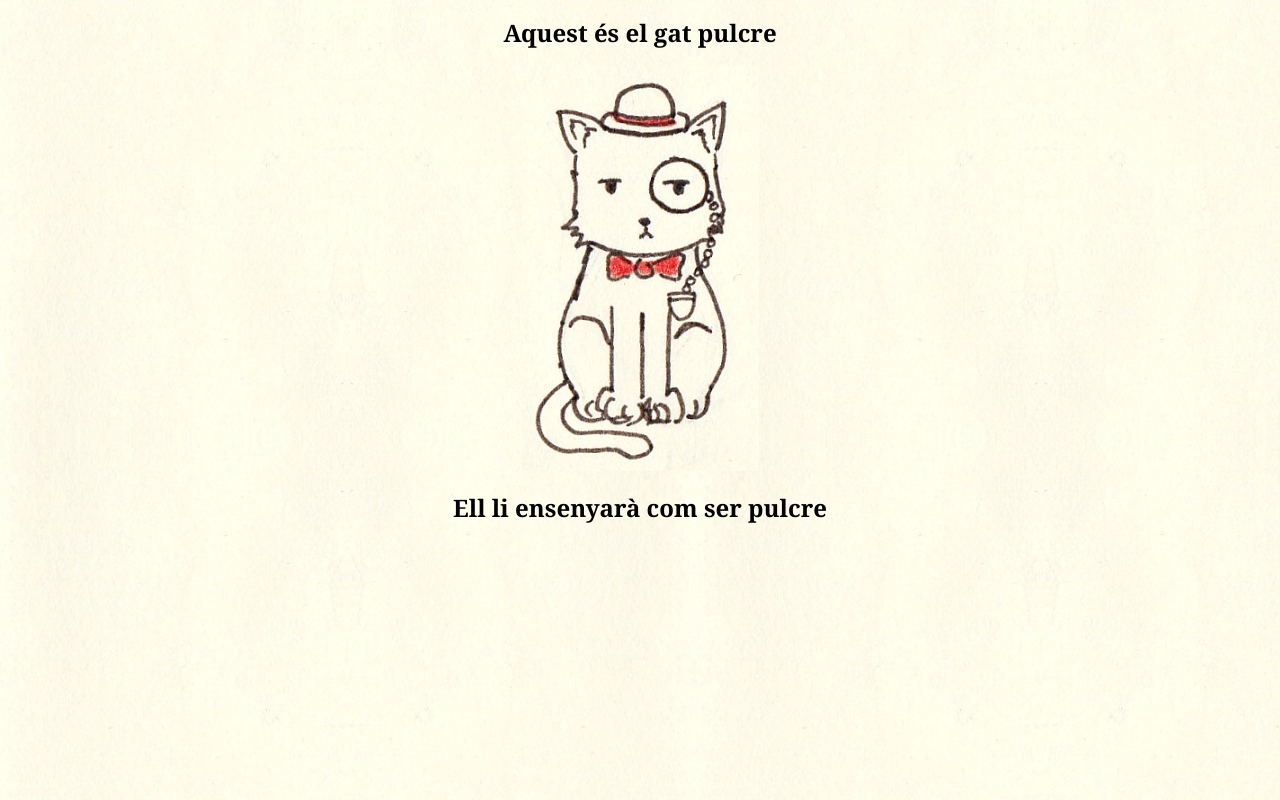
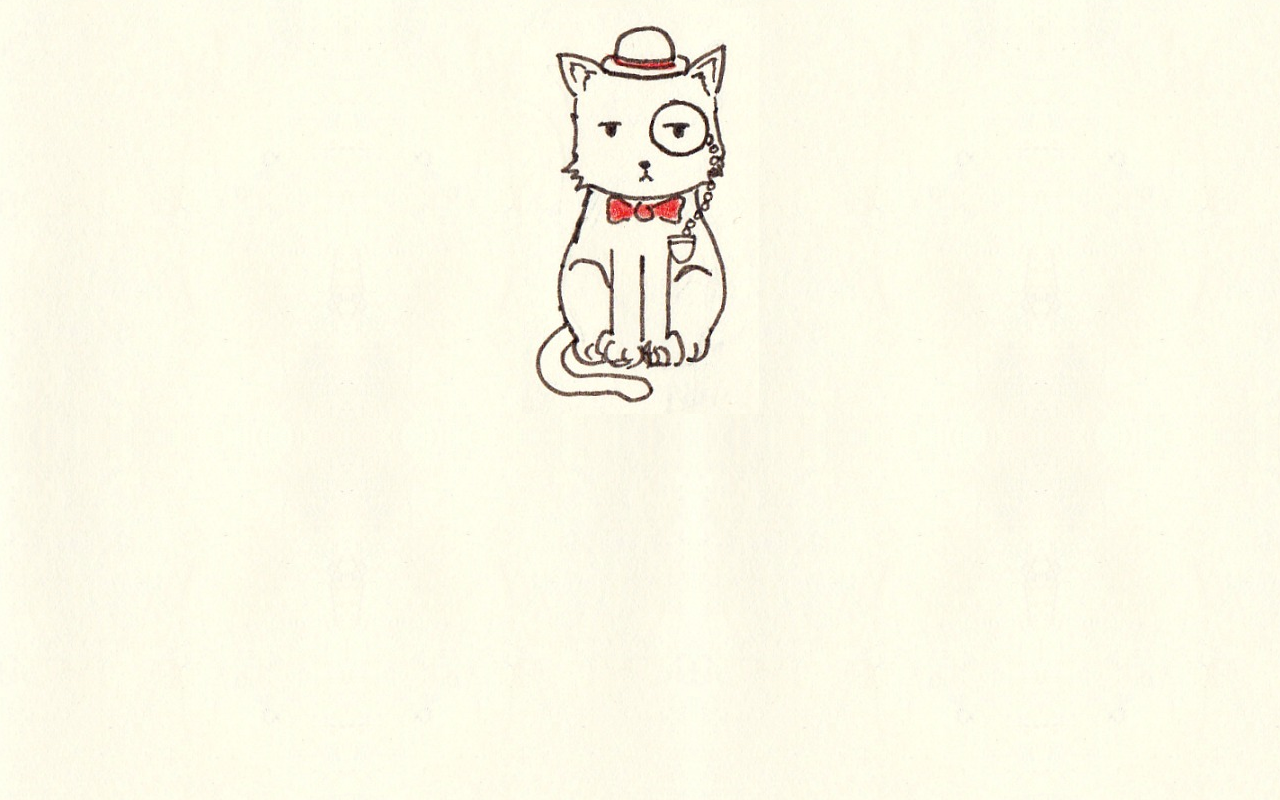
Before and after one commit to elliot-forty-two/elliot-forty-two.github.io, a plain HTML site: page index.html in a window 1280 px wide. Drawn offline with Linux system fonts and the light colour scheme.

Commit message:
Update index.html

```diff
--- a/index.html
+++ b/index.html
@@ -8,15 +8,9 @@ body {
 	text-align: center;
 	background: url("images/dapper-cat-bg.png") repeat;
 }
-h1 {
-	font-size: 24px;
-	font-family: georgia,palatino;
-}
 </style>
 </head>
 <body>
-<h1>Aquest és el gat pulcre</h1>
 <img src="images/dapper-cat-single.png" alt="" />
-<h1>Ell li ensenyarà com ser pulcre</h1>
 </body>
 </html>
```
